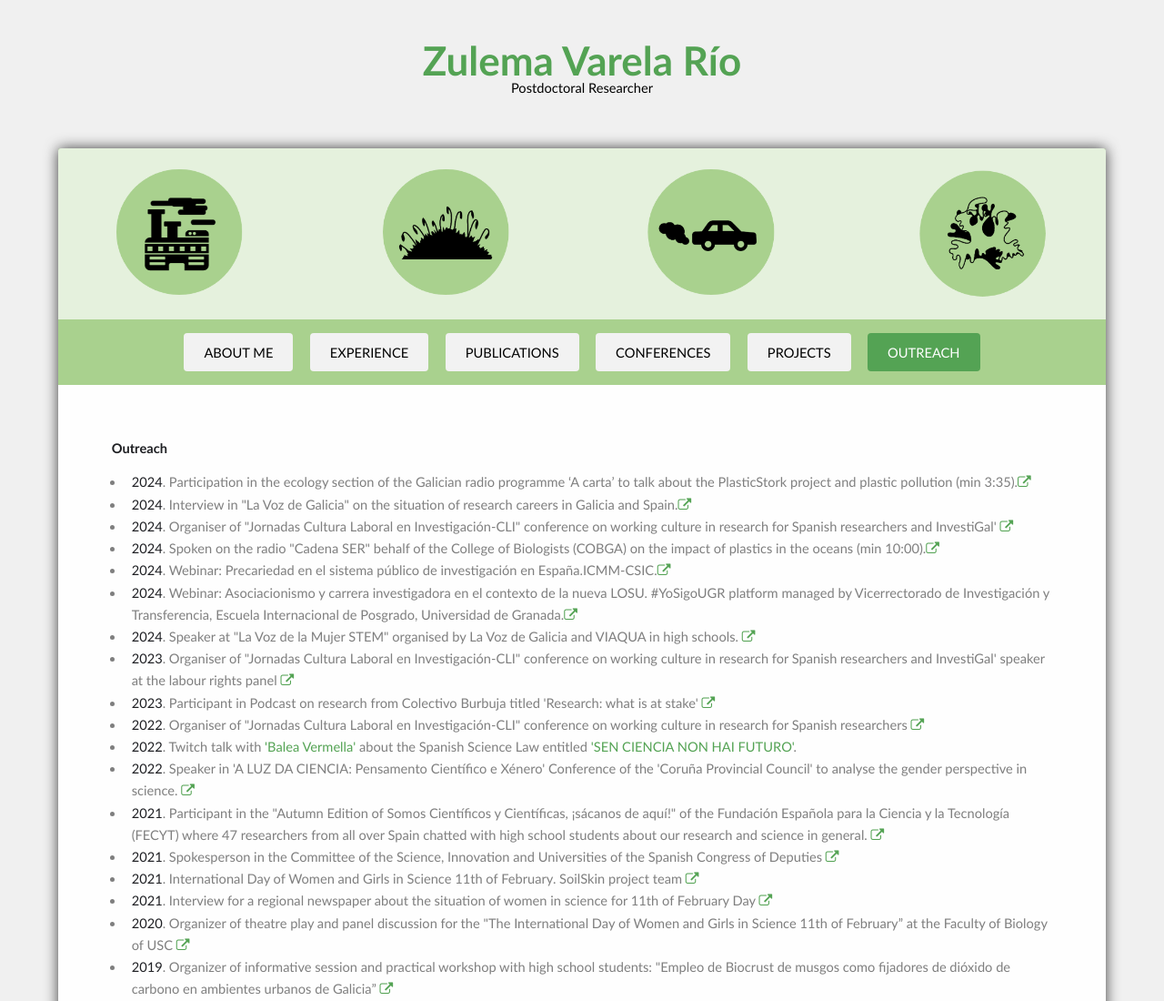
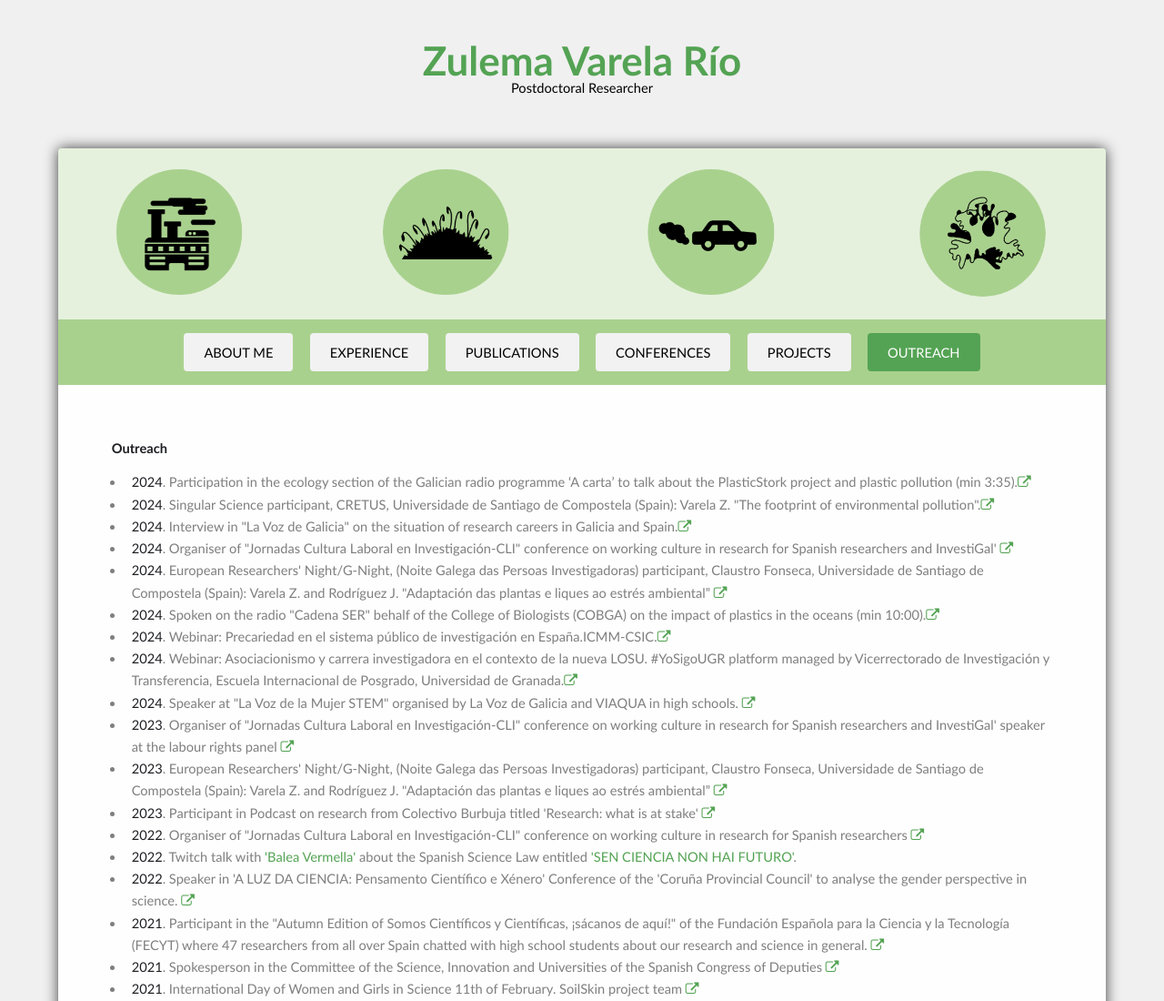
Before and after one commit to ZulemaVR/ZulemaVR.github.io, a plain HTML site: page outreach.html in a window 1280 px wide. Shown: the top 1100 px of the page at 91% size. Drawn offline with Linux system fonts and the light colour scheme.

Commit message:
Update outreach.html

```diff
--- a/outreach.html
+++ b/outreach.html
@@ -33,13 +33,16 @@
             <h1>Outreach</h1>
             <ul>
 	     <li><b>2024</b>. Participation in the ecology section of the Galician radio programme ‘A carta’ to talk about the PlasticStork project and plastic pollution (min 3:35).<a href="https://www.agalegaaudio.gal/videos/181127-a-tarde-30-10-2024" target="_blank"><i class="icon fa-external-link" aria-hidden="true"></i></a></li>
-	     <li><b>2024</b>. Interview in "La Voz de Galicia" on the situation of research careers in Galicia and Spain.<a href="https://www.lavozdegalicia.es/noticia/yes/2024/10/26/vivimos-juegos-hambre-sempre-competindo-aprendes-moitisimo/0003_202410SY26P2991.htm" target="_blank"><i class="icon fa-external-link" aria-hidden="true"></i></a></li>
-	     <li><b>2024</b>.  Organiser of "Jornadas Cultura Laboral en Investigación-CLI" conference on working culture in research for Spanish researchers and InvestiGal' <a href="https://www.j-cli.com/santiago-de-compostela" target="_blank"><i class="icon fa-external-link" aria-hidden="true"></i></a></li>
+	      <li><b>2024</b>. Singular Science participant, CRETUS, Universidade de Santiago de Compostela (Spain):  Varela Z. "The footprint of environmental pollution".<a href="https://www.youtube.com/watch?v=_fuLV2W0kHA&ab_channel=CRETUSUSC" target="_blank"><i class="icon fa-external-link" aria-hidden="true"></i></a></li>
+	      <li><b>2024</b>. Interview in "La Voz de Galicia" on the situation of research careers in Galicia and Spain.<a href="https://www.lavozdegalicia.es/noticia/yes/2024/10/26/vivimos-juegos-hambre-sempre-competindo-aprendes-moitisimo/0003_202410SY26P2991.htm" target="_blank"><i class="icon fa-external-link" aria-hidden="true"></i></a></li>
+	     <li><b>2024</b>. Organiser of "Jornadas Cultura Laboral en Investigación-CLI" conference on working culture in research for Spanish researchers and InvestiGal' <a href="https://www.j-cli.com/santiago-de-compostela" target="_blank"><i class="icon fa-external-link" aria-hidden="true"></i></a></li>
+	     <li><b>2024</b>. European Researchers' Night/G-Night, (Noite Galega das Persoas Investigadoras) participant, Claustro Fonseca, Universidade de Santiago de Compostela (Spain):  Varela Z. and Rodríguez J. "Adaptación das plantas e liques ao estrés ambiental” <a href="https://cretus.usc.es/17372/cretus-participara-en-la-g-night-2024/" target="_blank"><i class="icon fa-external-link" aria-hidden="true"></i></a></li>
 	     <li><b>2024</b>. Spoken on the radio "Cadena SER" behalf of the College of Biologists (COBGA) on the impact of plastics in the oceans (min 10:00).<a href="https://cadenaser.com/audio/ser_galicia2_avivirgalicia_20240602_130432_140000/" target="_blank"><i class="icon fa-external-link" aria-hidden="true"></i></a></li>
 	     <li><b>2024</b>. Webinar: Precariedad en el sistema público de investigación en España.ICMM-CSIC.<a href="https://www.youtube.com/watch?v=QCarhtlbnjw" target="_blank"><i class="icon fa-external-link" aria-hidden="true"></i></a></li>
 	     <li><b>2024</b>. Webinar: Asociacionismo y carrera investigadora en el contexto de la nueva LOSU. #YoSigoUGR platform managed by Vicerrectorado de Investigación y Transferencia, Escuela Internacional de Posgrado, Universidad de Granada.<a href="https://yosigopublicando.ugr.es/courses/asociacionismo-y-carrera-investigadora-en-el-contexto-de-la-nueva-losu/" target="_blank"><i class="icon fa-external-link" aria-hidden="true"></i></a></li>
 	     <li><b>2024</b>. Speaker at "La Voz de la Mujer STEM" organised by La Voz de Galicia and VIAQUA in high schools. <a href="https://www.prensaescuela.es/biologas-fisicas-informaticas-las-cientificas-vuelven-al-aula/" target="_blank"><i class="icon fa-external-link" aria-hidden="true"></i></a></li>
 	     <li><b>2023</b>. Organiser of "Jornadas Cultura Laboral en Investigación-CLI" conference on working culture in research for Spanish researchers and InvestiGal' speaker at the labour rights panel <a href="https://www.j-cli.com/santiago-de-compostela" target="_blank"><i class="icon fa-external-link" aria-hidden="true"></i></a></li>
+	     <li><b>2023</b>. European Researchers' Night/G-Night, (Noite Galega das Persoas Investigadoras) participant, Claustro Fonseca, Universidade de Santiago de Compostela (Spain): Varela Z. and Rodríguez J. "Adaptación das plantas e liques ao estrés ambiental” <a href="https://www.flickr.com/photos/145381375@N05/53245832454/in/album-72177720311799956" target="_blank"><i class="icon fa-external-link" aria-hidden="true"></i></a></li>
 	     <li><b>2023</b>. Participant in Podcast on research from Colectivo Burbuja titled 'Research: what is at stake' <a href="https://www.colectivoburbuja.org/cb/investigacion-lo-que-nos-jugamos-debate-directo/" target="_blank"><i class="icon fa-external-link" aria-hidden="true"></i></a></li>
 	     <li><b>2022</b>. Organiser of "Jornadas Cultura Laboral en Investigación-CLI" conference on working culture in research for Spanish researchers <a href="https://www.j-cli.com/ediciones-anteriores" target="_blank"><i class="icon fa-external-link" aria-hidden="true"></i></a></li>
               <li><b>2022</b>. Twitch talk with <a href="https://twitter.com/BaleaVermella" target="_blank">'Balea Vermella'</a> about the Spanish Science Law entitled <a href="https://www.youtube.com/watch?v=EMmzHYKwnyY" target="_blank">'SEN CIENCIA NON HAI FUTURO'</a>.</li>
```
